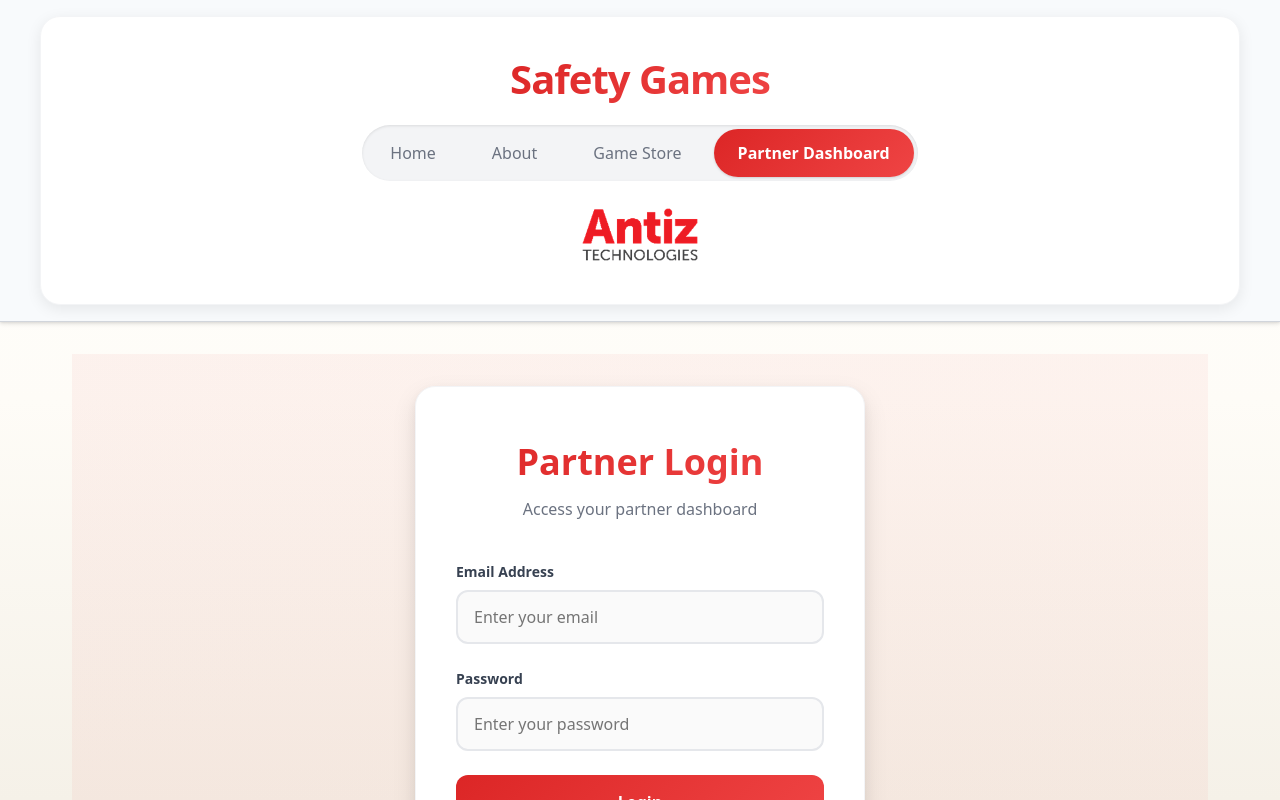
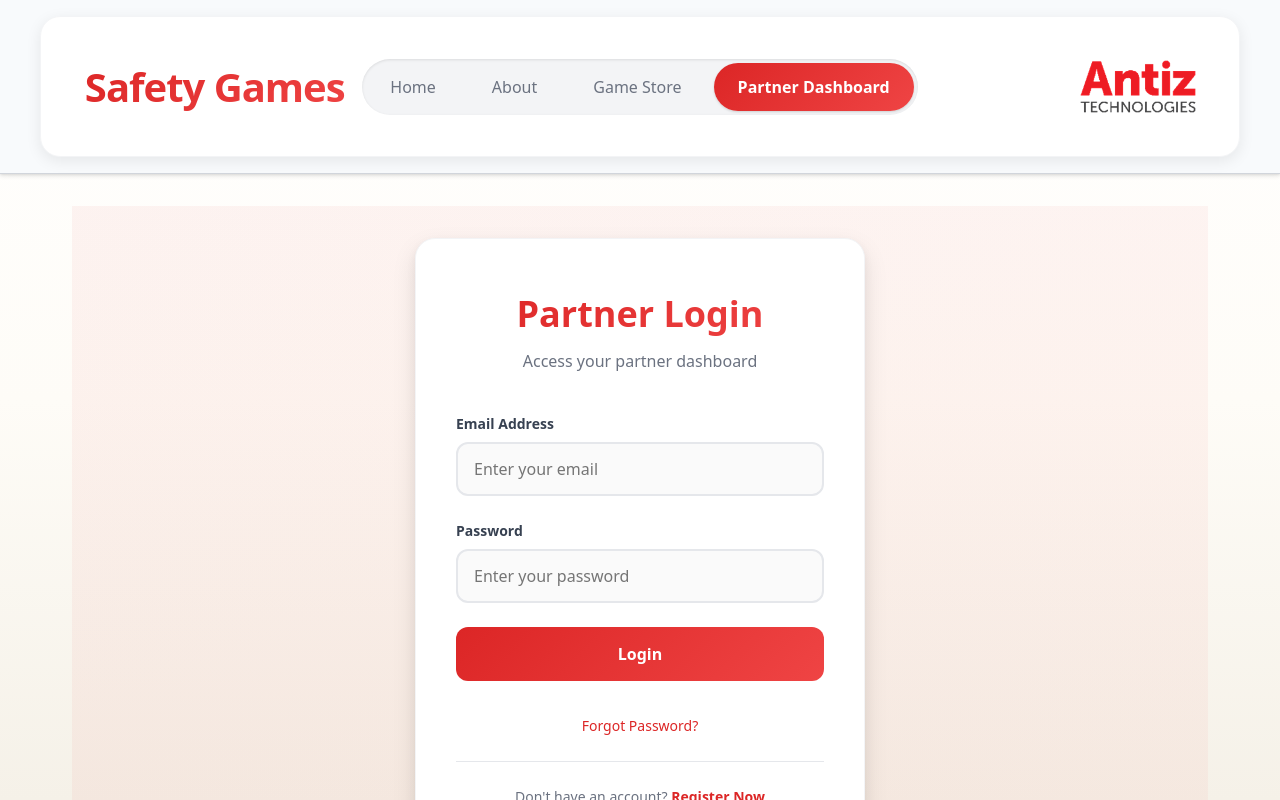
Before and after one commit to Prabhushapure/safety-saas-enterprise, a React (Vite) app: page /partner/login in a window 1280 px wide. Shown: the top 800 px of the page. Built offline with nearby package versions, Linux system fonts and the light colour scheme.

Commit message:
Fix UI regressions on Navgation and table in licenses

```diff
--- a/src/components/Navigation.css
+++ b/src/components/Navigation.css
@@ -16,6 +16,7 @@
   display: flex;
   align-items: center;
   justify-content: space-between;
+  flex-direction: row;
 }
 
 .logo-section {
@@ -129,3 +130,12 @@
     text-align: center;
   }
 }
+
+/* Ensure desktop layout stays horizontal */
+@media (min-width: 769px) {
+  .header-content {
+    flex-direction: row !important;
+    align-items: center !important;
+    justify-content: space-between !important;
+  }
+}
--- a/src/pages/partner/PartnerDashboard.css
+++ b/src/pages/partner/PartnerDashboard.css
@@ -42,9 +42,7 @@
   box-shadow: 0 4px 15px rgba(0, 0, 0, 0.08);
   border: 1px solid #f3f4f6;
   position: relative;
-  display: flex;
-  flex-direction: column;
-  align-items: center;
+  min-height: auto;
 }
 
 .back-link {
@@ -78,6 +76,8 @@
   background-clip: text;
   margin: 0;
   text-align: center;
+  padding-top: 0;
+  padding-bottom: 0;
 }
 
 /* Metrics Overview */
--- a/src/pages/partner/PartnerDistribute.css
+++ b/src/pages/partner/PartnerDistribute.css
@@ -11,13 +11,22 @@
 }
 
 .header-content {
+  background: white;
+  padding: 2rem;
+  border-radius: 20px;
+  box-shadow: 0 4px 15px rgba(0, 0, 0, 0.08);
+  border: 1px solid #f3f4f6;
+  position: relative;
   display: flex;
+  flex-direction: column;
   align-items: center;
-  gap: 1rem;
 }
 
 .back-link {
-  display: flex;
+  position: absolute;
+  top: 2rem;
+  left: 2rem;
+  display: inline-flex;
   align-items: center;
   gap: 0.5rem;
   color: #6b7280;
@@ -35,14 +44,17 @@
   height: 20px;
 }
 
-.page-header h1 {
+.header-content h1 {
   font-size: 2.5rem;
-  font-weight: 800;
+  font-weight: 700;
   background: linear-gradient(135deg, #dc2626, #ef4444);
   -webkit-background-clip: text;
   -webkit-text-fill-color: transparent;
   background-clip: text;
   margin: 0;
+  text-align: center;
+  width: 100%;
+  display: block;
 }
 
 /* User Overview */
--- a/src/pages/partner/PartnerHelp.css
+++ b/src/pages/partner/PartnerHelp.css
@@ -42,9 +42,7 @@
   box-shadow: 0 4px 15px rgba(0, 0, 0, 0.08);
   border: 1px solid #f3f4f6;
   position: relative;
-  display: flex;
-  flex-direction: column;
-  align-items: center;
+  min-height: auto;
 }
 
 .back-link {
@@ -78,6 +76,8 @@
   background-clip: text;
   margin: 0;
   text-align: center;
+  padding-top: 0;
+  padding-bottom: 0;
 }
 
 /* Quick Actions */
--- a/src/pages/partner/PartnerLicense.css
+++ b/src/pages/partner/PartnerLicense.css
@@ -42,9 +42,7 @@
   box-shadow: 0 4px 15px rgba(0, 0, 0, 0.08);
   border: 1px solid #f3f4f6;
   position: relative;
-  display: flex;
-  flex-direction: column;
-  align-items: center;
+  min-height: auto;
 }
 
 .back-link {
@@ -78,6 +76,8 @@
   background-clip: text;
   margin: 0;
   text-align: center;
+  padding-top: 0;
+  padding-bottom: 0;
 }
 
 /* License Overview */
--- a/src/pages/partner/PartnerTransactions.css
+++ b/src/pages/partner/PartnerTransactions.css
@@ -42,9 +42,7 @@
   box-shadow: 0 4px 15px rgba(0, 0, 0, 0.08);
   border: 1px solid #f3f4f6;
   position: relative;
-  display: flex;
-  flex-direction: column;
-  align-items: center;
+  min-height: auto;
 }
 
 .back-link {
@@ -78,6 +76,8 @@
   background-clip: text;
   margin: 0;
   text-align: center;
+  padding-top: 0;
+  padding-bottom: 0;
 }
 
 /* Transaction Overview */
```
